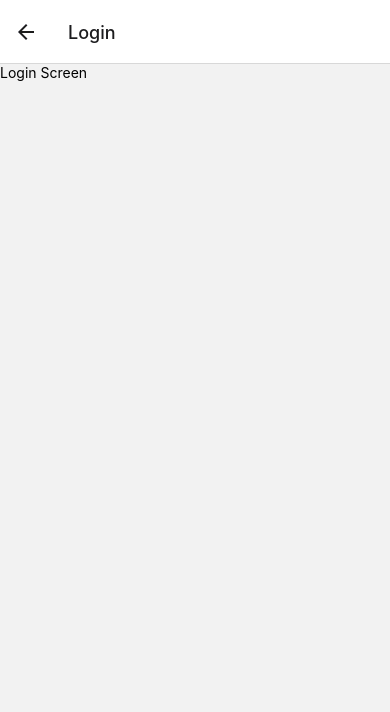
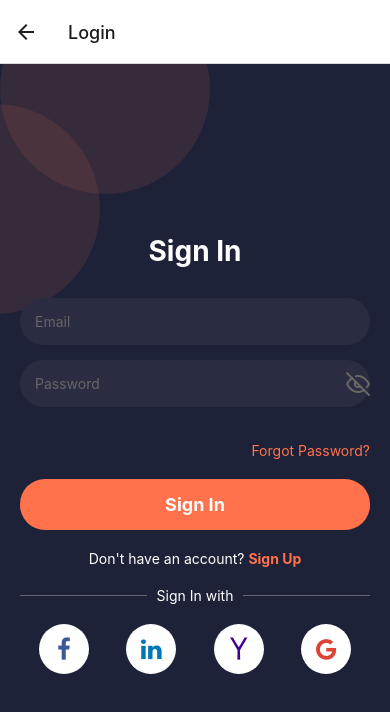
Before and after one commit to MrIsimael/BuyukChamlija-App, a React Native app: screen /Login in a window 390 px wide. Shown: the top 712 px of the page. Built offline with nearby package versions, Linux system fonts and the light colour scheme.

Commit message:
Updates to project

```diff
--- a/babel.config.js
+++ b/babel.config.js
@@ -1,6 +1,6 @@
-module.exports = function(api) {
+module.exports = function (api) {
   api.cache(true);
   return {
-    presets: ["babel-preset-expo"],
+    presets: ['babel-preset-expo'],
   };
 };
--- a/src/screens/LoginScreen.js
+++ b/src/screens/LoginScreen.js
@@ -1,12 +1,218 @@
-import React from 'react';
-import { View, Text } from 'react-native';
+import React, { useState } from 'react';
+import {
+  View,
+  Text,
+  TextInput,
+  TouchableOpacity,
+  StyleSheet,
+  SafeAreaView,
+} from 'react-native';
+import { Feather, FontAwesome } from '@expo/vector-icons';
 
-const LoginScreen = () => {
+const LoginScreen = ({ navigation }) => {
+  const [email, setEmail] = useState('');
+  const [password, setPassword] = useState('');
+  const [showPassword, setShowPassword] = useState(false);
+
   return (
-    <View>
-      <Text>Login Screen</Text>
-    </View>
+    <SafeAreaView style={styles.container}>
+      <View style={styles.decorativeCircles}>
+        <View style={[styles.circle, styles.topLeftCircle]} />
+        <View style={[styles.circle, styles.topRightCircle]} />
+      </View>
+      <View style={styles.content}>
+        <Text style={styles.title}>Sign In</Text>
+        <View style={styles.inputContainer}>
+          <TextInput
+            style={styles.input}
+            placeholder="Email"
+            placeholderTextColor="#666"
+            value={email}
+            onChangeText={setEmail}
+            keyboardType="email-address"
+          />
+          <View style={styles.passwordContainer}>
+            <TextInput
+              style={styles.passwordInput}
+              placeholder="Password"
+              placeholderTextColor="#666"
+              value={password}
+              onChangeText={setPassword}
+              secureTextEntry={!showPassword}
+            />
+            <TouchableOpacity onPress={() => setShowPassword(!showPassword)}>
+              <Feather
+                name={showPassword ? 'eye' : 'eye-off'}
+                size={24}
+                color="#666"
+              />
+            </TouchableOpacity>
+          </View>
+        </View>
+        <TouchableOpacity style={styles.forgotPasswordContainer}>
+          <Text style={styles.forgotPasswordText}>Forgot Password?</Text>
+        </TouchableOpacity>
+        <TouchableOpacity style={styles.signInButton}>
+          <Text style={styles.signInButtonText}>Sign In</Text>
+        </TouchableOpacity>
+        <View style={styles.signUpContainer}>
+          <Text style={styles.signUpText}>Don't have an account? </Text>
+          <TouchableOpacity onPress={() => navigation.navigate('SignUp')}>
+            <Text style={styles.signUpLink}>Sign Up</Text>
+          </TouchableOpacity>
+        </View>
+        <View style={styles.separatorContainer}>
+          <View style={styles.separator} />
+          <Text style={styles.separatorText}>Sign In with</Text>
+          <View style={styles.separator} />
+        </View>
+        <View style={styles.socialButtonsContainer}>
+          <TouchableOpacity style={styles.socialButton}>
+            <FontAwesome name="facebook" size={24} color="#3b5998" />
+          </TouchableOpacity>
+          <TouchableOpacity style={styles.socialButton}>
+            <FontAwesome name="linkedin" size={24} color="#0077b5" />
+          </TouchableOpacity>
+          <TouchableOpacity style={styles.socialButton}>
+            <FontAwesome name="yahoo" size={24} color="#410093" />
+          </TouchableOpacity>
+          <TouchableOpacity style={styles.socialButton}>
+            <FontAwesome name="google" size={24} color="#db4437" />
+          </TouchableOpacity>
+        </View>
+      </View>
+    </SafeAreaView>
   );
 };
 
+const styles = StyleSheet.create({
+  container: {
+    flex: 1,
+    backgroundColor: '#1E2238',
+  },
+  decorativeCircles: {
+    ...StyleSheet.absoluteFillObject,
+    zIndex: 0,
+  },
+  circle: {
+    position: 'absolute',
+    width: 200,
+    height: 200,
+    borderRadius: 100,
+    opacity: 0.1,
+  },
+  topLeftCircle: {
+    width: 210,
+    height: 210,
+    borderRadius: 120,
+    top: -80,
+    left: 0,
+    backgroundColor: '#FF724C',
+  },
+  topRightCircle: {
+    width: 210,
+    height: 210,
+    borderRadius: 120,
+    top: 40,
+    left: -110,
+    backgroundColor: '#FF724C',
+  },
+  content: {
+    flex: 1,
+    padding: 20,
+    justifyContent: 'center',
+  },
+  title: {
+    fontSize: 28,
+    fontWeight: 'bold',
+    color: '#FFFFFF',
+    marginBottom: 30,
+    textAlign: 'center',
+  },
+  inputContainer: {
+    marginBottom: 20,
+  },
+  input: {
+    backgroundColor: '#2A2C41',
+    borderRadius: 25,
+    padding: 15,
+    marginBottom: 15,
+    color: '#FFFFFF',
+  },
+  passwordContainer: {
+    flexDirection: 'row',
+    alignItems: 'center',
+    backgroundColor: '#2A2C41',
+    borderRadius: 25,
+    marginBottom: 15,
+  },
+  passwordInput: {
+    flex: 1,
+    padding: 15,
+    color: '#FFFFFF',
+  },
+  forgotPasswordContainer: {
+    alignItems: 'flex-end',
+    marginBottom: 20,
+  },
+  forgotPasswordText: {
+    color: '#FF724C',
+    fontSize: 14,
+  },
+  signInButton: {
+    backgroundColor: '#FF724C',
+    borderRadius: 25,
+    padding: 15,
+    alignItems: 'center',
+    marginBottom: 20,
+  },
+  signInButtonText: {
+    color: '#FFFFFF',
+    fontSize: 18,
+    fontWeight: 'bold',
+  },
+  signUpContainer: {
+    flexDirection: 'row',
+    justifyContent: 'center',
+    marginBottom: 20,
+  },
+  signUpText: {
+    color: '#FFFFFF',
+    fontSize: 14,
+  },
+  signUpLink: {
+    color: '#FF724C',
+    fontSize: 14,
+    fontWeight: 'bold',
+  },
+  separatorContainer: {
+    flexDirection: 'row',
+    alignItems: 'center',
+    marginBottom: 20,
+  },
+  separator: {
+    flex: 1,
+    height: 1,
+    backgroundColor: '#FFFFFF',
+    opacity: 0.3,
+  },
+  separatorText: {
+    color: '#FFFFFF',
+    paddingHorizontal: 10,
+    fontSize: 14,
+  },
+  socialButtonsContainer: {
+    flexDirection: 'row',
+    justifyContent: 'space-around',
+  },
+  socialButton: {
+    width: 50,
+    height: 50,
+    borderRadius: 25,
+    backgroundColor: '#FFFFFF',
+    justifyContent: 'center',
+    alignItems: 'center',
+  },
+});
+
 export default LoginScreen;
--- a/src/screens/SignUpScreen.js
+++ b/src/screens/SignUpScreen.js
@@ -9,15 +9,17 @@ import {
 } from 'react-native';
 import { Feather } from '@expo/vector-icons';
 
+// SignUpScreen component
 const SignUpScreen = ({ navigation }) => {
-  const [username, setUsername] = useState('');
-  const [email, setEmail] = useState('');
-  const [password, setPassword] = useState('');
-  const [confirmPassword, setConfirmPassword] = useState('');
-  const [showPassword, setShowPassword] = useState(false);
-  const [showConfirmPassword, setShowConfirmPassword] = useState(false);
-  const [agreeTerms, setAgreeTerms] = useState(false);
+  const [username, setUsername] = useState(''); // State for username input
+  const [email, setEmail] = useState(''); // State for email input
+  const [password, setPassword] = useState(''); // State for password input
+  const [confirmPassword, setConfirmPassword] = useState(''); // State for confirm password input
+  const [showPassword, setShowPassword] = useState(false); // State to toggle password visibility
+  const [showConfirmPassword, setShowConfirmPassword] = useState(false); // State to toggle confirm password visibility
+  const [agreeTerms, setAgreeTerms] = useState(false); // State for terms agreement checkbox
 
+  // Function to handle sign up button press
   return (
     <SafeAreaView style={styles.container}>
       <View style={styles.decorativeCircles}>
@@ -103,6 +105,7 @@ const SignUpScreen = ({ navigation }) => {
   );
 };
 
+// Styles for the SignUpScreen component
 const styles = StyleSheet.create({
   container: {
     flex: 1,
```
Also changed, not shown: .prettierrc.js, 1 other file (tests, documents, lock files or other folders).
